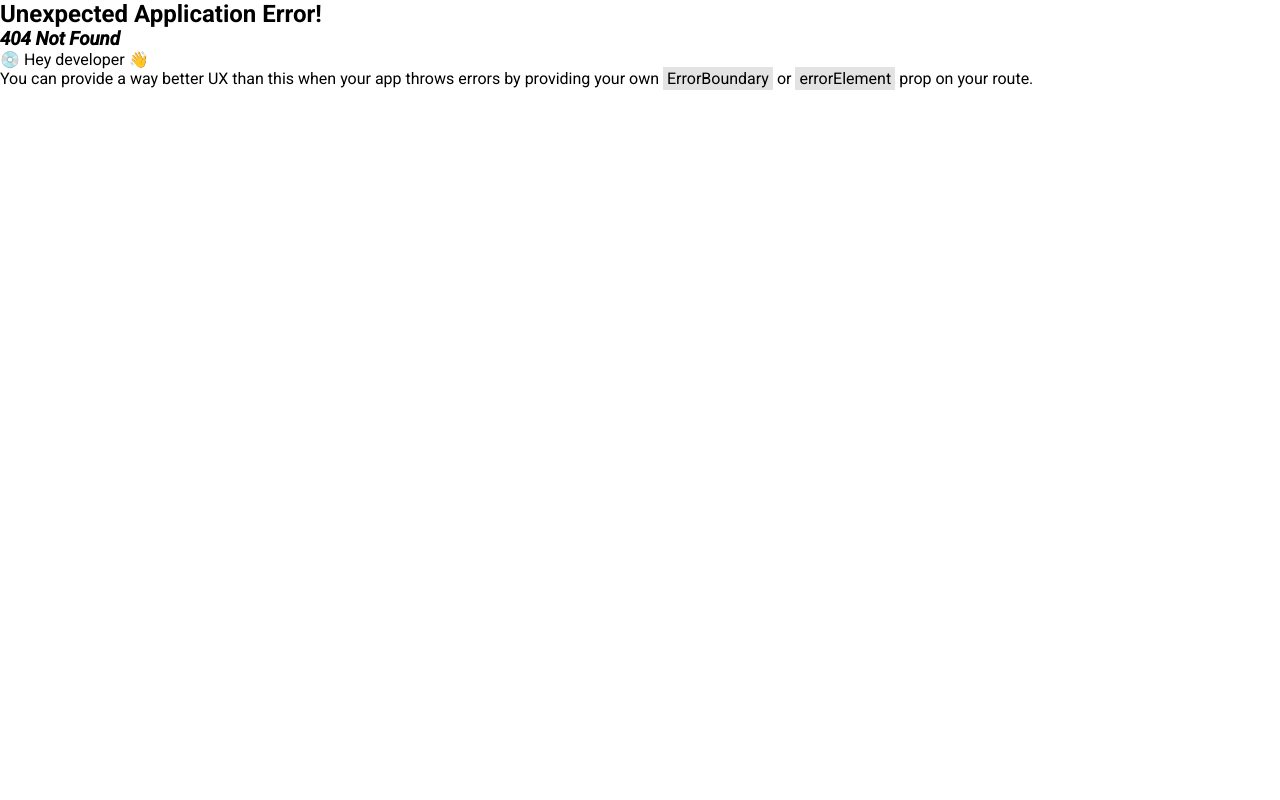
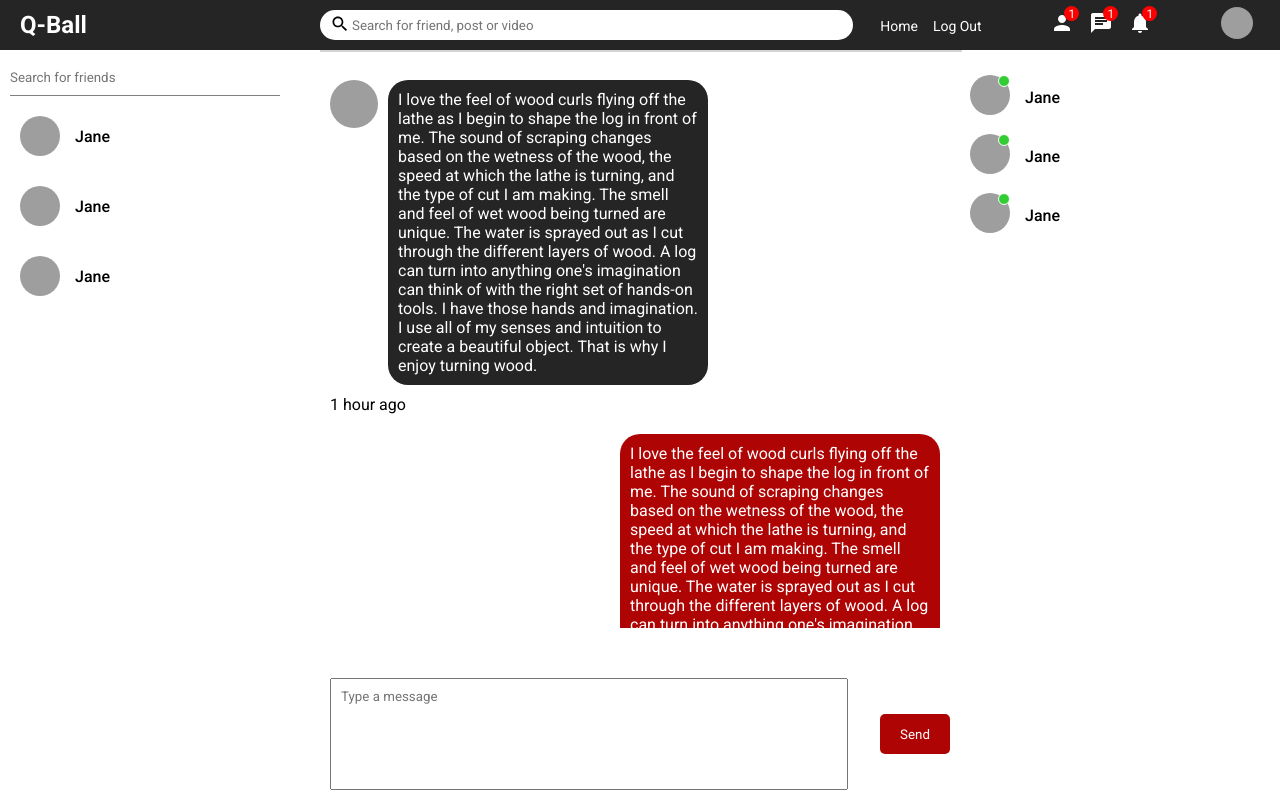
Before and after one commit to Socrattees/qball-mern-social-media-app, a React (Create React App) app in the folder client/: page /messenger in a window 1280 px wide. Before the commit this address had no page. Built offline with nearby package versions, Linux system fonts and the light colour scheme; sample sign-in values are in the browser's storage.

Commit message:
Complete basic structure of Messenger page

```diff
--- a/client/src/App.js
+++ b/client/src/App.js
@@ -6,6 +6,7 @@ import PublicFeed from "./pages/publicFeed/PublicFeed.jsx";
 import { createBrowserRouter, RouterProvider, Navigate, Route, createRoutesFromElements } from "react-router-dom";
 import { useContext } from "react";
 import { UserContext } from "./context/UserContext.js";
+import Messenger from "./pages/messenger/Messenger.jsx";
 
 function App() {
   const { user } = useContext(UserContext);
@@ -17,6 +18,7 @@ function App() {
         <Route path="/public-feed" element={ <PublicFeed /> } />
         <Route path="/login" element={ user ? <Navigate to="/" /> : <Login /> } />
         <Route path="/register" element={ user ? <Navigate to="/" /> : <Register /> } />
+        <Route path="/messenger" element={ user ? <Messenger /> : <Navigate to="/login" /> } />
         <Route path="/profile/:id" element={ user ? <Profile /> : <Navigate to="/login" /> } />
       </>
     )
--- /dev/null
+++ b/client/src/components/chatOnline/ChatOnline.jsx
@@ -0,0 +1,17 @@
+import "./chatOnline.css";
+
+export default function ChatOnline() {
+  return (
+    <div>
+      <div className="chatOnline">
+        <div className="chatOnlineFriend">
+          <div className="chatOnlineFriendImgContainer">
+            <img src={ process.env.REACT_APP_PUBLIC_FOLDER + "person/5.jpeg" } alt="" className="chatOnlineImg"/>
+            <div className="chatOnlineBadge"></div>
+          </div>
+          <span className="chatOnlineName">Jane</span>
+        </div>
+      </div>
+    </div>
+  )
+}
--- /dev/null
+++ b/client/src/components/chatOnline/chatOnline.css
@@ -0,0 +1,30 @@
+.chatOnlineFriend {
+  display: flex;
+  align-items: center;
+  font-weight: 500;
+  cursor: pointer;
+  gap: 15px;
+  margin-top: 15px;
+}
+
+.chatOnlineFriendImgContainer {
+  position: relative;
+}
+
+.chatOnlineImg {
+  width: 40px;
+  height: 40px;
+  border-radius: 50%;
+  object-fit: cover;
+}
+
+.chatOnlineBadge{
+  position: absolute;
+  width: 10px;
+  height: 10px;
+  border-radius: 50%;
+  background-color: limegreen;
+  top: 0;
+  right: 0;
+  border: 1px solid white;
+}
--- /dev/null
+++ b/client/src/components/conversation/Conversation.jsx
@@ -0,0 +1,10 @@
+import "./conversation.css";
+
+export default function Conversation() {
+  return (
+    <div className="conversation">
+      <img src={ process.env.REACT_APP_PUBLIC_FOLDER + "person/5.jpeg" } alt="" className="conversationImg" />
+      <span className="conversationName">Jane</span>
+    </div>
+  )
+}
--- /dev/null
+++ b/client/src/components/conversation/conversation.css
@@ -0,0 +1,23 @@
+.conversation {
+  display: flex;
+  align-items: center;
+  padding: 10px;
+  cursor: pointer;
+  margin-top: 10px;
+}
+
+.conversation:hover {
+  background-color: whitesmoke;
+}
+
+.conversationImg {
+  width: 40px;
+  height: 40px;
+  border-radius: 50%;
+  object-fit: cover;
+  margin-right: 15px;
+}
+
+.conversationName {
+  font-weight: 500;
+}
--- /dev/null
+++ b/client/src/components/message/Message.jsx
@@ -0,0 +1,17 @@
+import "./message.css";
+
+export default function Message({isOwn}) {
+  return (
+    <div className={ isOwn? "message own" : "message" }>
+      <div className="messageTop">
+        { !isOwn &&
+          <img src={ process.env.REACT_APP_PUBLIC_FOLDER + "post/5.jpeg" } alt="" className="messageImg" />
+        }
+        <p className="messageText">I love the feel of wood curls flying off the lathe as I begin to shape the log in front of me. The sound of scraping changes based on the wetness of the wood, the speed at which the lathe is turning, and the type of cut I am making. The smell and feel of wet wood being turned are unique. The water is sprayed out as I cut through the different layers of wood. A log can turn into anything one's imagination can think of with the right set of hands-on tools. I have those hands and imagination. I use all of my senses and intuition to create a beautiful object. That is why I enjoy turning wood.
+
+        </p>
+      </div>
+      <div className="messageBottom">1 hour ago</div>
+    </div>
+  )
+}
--- /dev/null
+++ b/client/src/components/message/message.css
@@ -0,0 +1,43 @@
+.message {
+  display: flex;
+  flex-direction: column;
+  margin-top: 20px;
+}
+
+.messageTop {
+  display: flex;
+  gap: 10px;
+}
+
+.messageImg {
+  width: 48px;
+  height: 48px;
+  border-radius: 50%;
+  object-fit: cover;
+}
+
+.messageText {
+  padding: 10px;
+  border-radius: 20px;
+  background-color: #252525;
+  color: white;
+  max-width: 300px;
+}
+
+.messageBottom {
+  font-style: 12px;
+  margin-top: 10px;
+}
+
+.message.own {
+  align-items: flex-end;
+}
+
+.message.own .messageText {
+  background-color: #af0404;
+  color: white;
+}
+
+.message.own .messageTop {
+  flex-direction: row-reverse;
+}
--- a/client/src/components/share/share.css
+++ b/client/src/components/share/share.css
@@ -5,6 +5,7 @@
   box-shadow: 0px 0px 16px -8px rgba(0,0,0,0.69);
   -webkit-box-shadow: 0px 0px 16px -8px rgba(0,0,0,0.69);
   -moz-box-shadow: 0px 0px 16px -8px rgba(0,0,0,0.69);
+  margin-top: 20px;
 }
 
 .shareWrapper {
--- /dev/null
+++ b/client/src/pages/messenger/Messenger.jsx
@@ -0,0 +1,43 @@
+import "./messenger.css";
+import Navbar from "../../components/navbar/Navbar";
+import Conversation from "../../components/conversation/Conversation.jsx";
+import Message from "../../components/message/Message.jsx";
+import ChatOnline from "../../components/chatOnline/ChatOnline.jsx";
+
+export default function Messenger() {
+  return (
+    <>
+      <Navbar/>
+      <div className="messenger">
+        <div className="chatMenu">
+          <div className="chatMenuWrapper">
+            <input type="text" placeholder="Search for friends" className="chatMenuInput" />
+            <Conversation />
+            <Conversation />
+            <Conversation />
+          </div>
+        </div>
+        <div className="chatBox">
+          <div className="chatBoxWrapper">
+            <div className="chatBoxTop">
+              <Message />
+              <Message isOwn={ true }/>
+              <Message />
+            </div>
+            <form className="chatBoxBottom">
+              <textarea className="chatMessageInput" placeholder="Type a message"></textarea>
+              <button className="chatSubmitButton">Send</button>
+            </form>
+          </div>
+        </div>
+        <div className="chatOnline">
+          <div className="chatOnlineWrapper">
+            <ChatOnline />
+            <ChatOnline />
+            <ChatOnline />
+          </div>
+        </div>
+      </div>
+    </>
+  )
+}
--- /dev/null
+++ b/client/src/pages/messenger/messenger.css
@@ -0,0 +1,64 @@
+.messenger {
+  height: calc(100vh - 70px); /* accounts for the height of the navbar and padding */
+  display: flex;
+}
+
+.chatMenu {
+  flex: 3;
+}
+
+.chatBox {
+  flex: 6;
+}
+
+.chatOnline {
+  flex: 3;
+}
+
+.chatMenuWrapper, .chatBoxWrapper, .chatOnlineWrapper {
+  padding: 10px;
+  height: 100%;
+}
+
+.chatBoxWrapper {
+  display: flex;
+  flex-direction: column;
+  justify-content: space-between;
+}
+
+.chatBoxTop {
+  height: 100%;
+  overflow-y: scroll;
+  padding-right: 10px;
+}
+
+.chatMenuInput {
+  width: 90%;
+  padding: 10px 0;
+  border: none;
+  border-bottom: 1px solid gray;
+}
+
+.chatBoxBottom {
+  margin-top: 50px;
+  display: flex;
+  align-items: center;
+  justify-content: space-between;
+}
+
+.chatMessageInput {
+  width: 80%;
+  height: 90px;
+  padding: 10px;
+  resize: none;
+}
+
+.chatSubmitButton {
+  width: 70px;
+  height: 40px;
+  background-color: #af0404;
+  color: white;
+  border: none;
+  border-radius: 5px;
+  cursor: pointer;
+}
```
